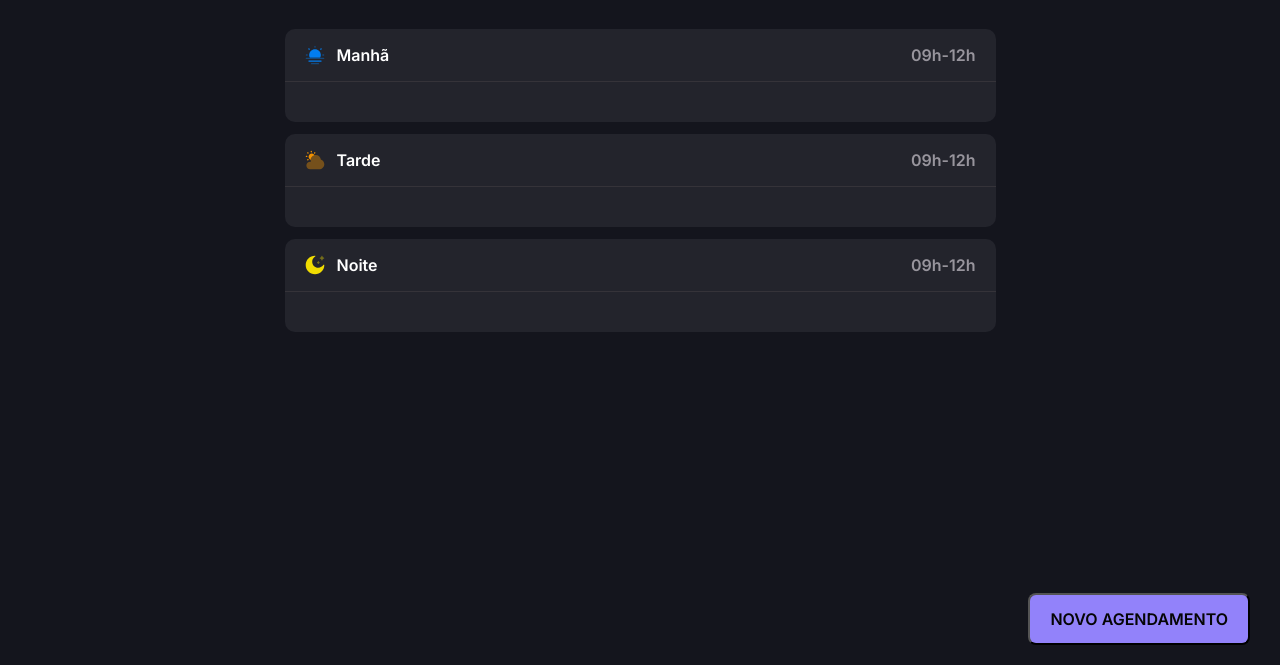
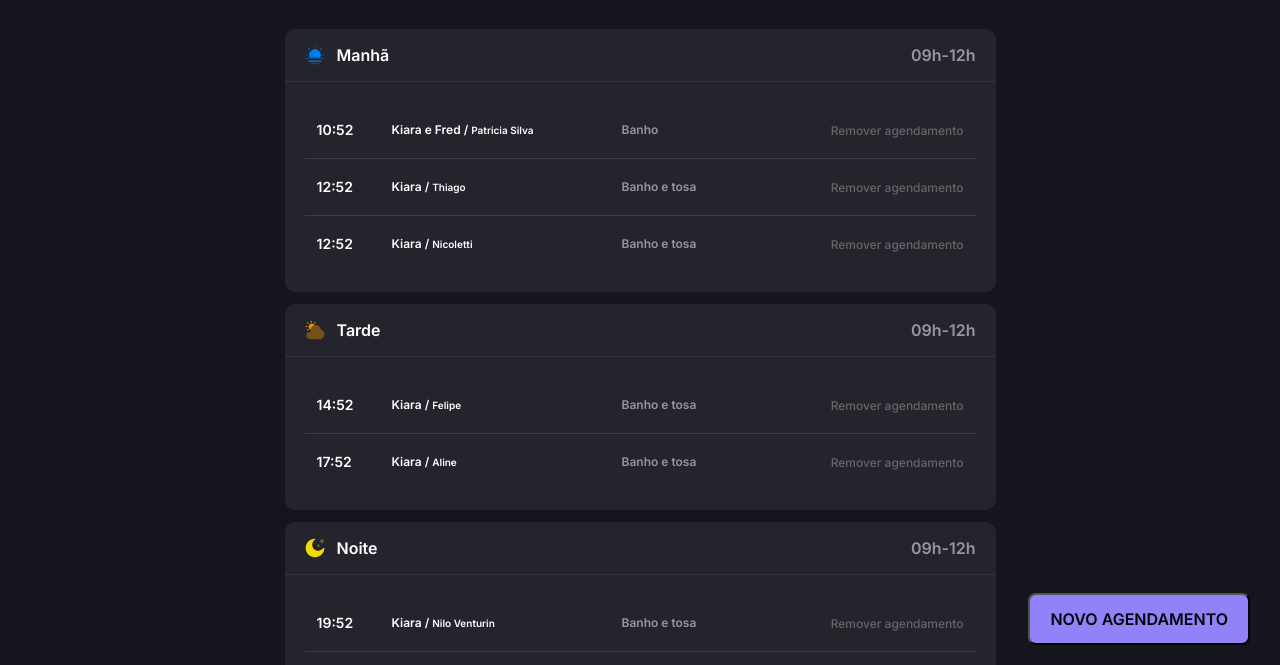
Before and after one commit to robertourias/agendamento-pet, a website built with webpack: page index.html in a window 1280 px wide. Shown: the part 125-790 px from the top of the page. Built offline with nearby package versions, Linux system fonts and the light colour scheme; data requests are answered from the project's data file; files whose address does not match are found by name.

Commit message:
O usuário pode visualizar os agendamentos separados por período;

```diff
--- a/server.json
+++ b/server.json
@@ -2,7 +2,7 @@
   "schedules": [
     {
       "tutor": "Patricia Silva",
-      "when": "2024-10-31T10:00:00.000Z",
+      "when": "2024-11-01T07:52:35-03:00",
       "pet": "Kiara e Fred",
       "phone": "11980927226",
       "service": "Banho",
@@ -11,7 +11,7 @@
     {
       "id": "1729364916066",
       "tutor": "Thiago",
-      "when": "2024-10-31T10:00:00.000Z",
+      "when": "2024-11-01T09:52:35-03:00",
       "pet": "Kiara",
       "phone": "11980927661",
       "service": "Banho e tosa"
@@ -19,7 +19,7 @@
     {
       "id": "1729364953817",
       "tutor": "Felipe",
-      "when": "2024-10-31T11:00:00.000Z",
+      "when": "2024-11-01T11:52:35-03:00",
       "pet": "Kiara",
       "phone": "11980927661",
       "service": "Banho e tosa"
@@ -27,7 +27,7 @@
     {
       "id": "1729365059594",
       "tutor": "Aline",
-      "when": "2024-10-31T12:00:00.000Z",
+      "when": "2024-11-01T14:52:35-03:00",
       "pet": "Kiara",
       "phone": "11980927661",
       "service": "Banho e tosa"
@@ -35,7 +35,7 @@
     {
       "id": "1729457753532",
       "tutor": "Nilo Venturin",
-      "when": "2024-10-31T14:00:00.000Z",
+      "when": "2024-11-01T16:52:35-03:00",
       "pet": "Kiara",
       "phone": "11980927661",
       "service": "Banho e tosa"
@@ -43,7 +43,7 @@
     {
       "id": "1729364916009",
       "tutor": "Roberto",
-      "when": "2024-10-31T17:00:00.000Z",
+      "when": "2024-11-01T17:52:35-03:00",
       "pet": "Kiara",
       "phone": "11980927661",
       "service": "Banho e tosa"
@@ -51,7 +51,7 @@
     {
       "id": "1729364916004",
       "tutor": "Tamires",
-      "when": "2024-10-31T18:00:00.000Z",
+      "when": "2024-11-01T19:52:35-03:00",
       "pet": "Kiara",
       "phone": "11980927661",
       "service": "Banho e tosa"
@@ -59,7 +59,7 @@
     {
       "id": "172936491603",
       "tutor": "Zezé",
-      "when": "2024-10-31T20:00:00.000Z",
+      "when": "2024-11-01T21:52:35-03:00",
       "pet": "Kiara",
       "phone": "11980927661",
       "service": "Banho e tosa"
@@ -67,7 +67,7 @@
     {
       "id": "172936491602",
       "tutor": "Nicoletti",
-      "when": "2024-10-31T21:00:00.000Z",
+      "when": "2024-11-01T09:52:35-03:00",
       "pet": "Kiara",
       "phone": "11980927661",
       "service": "Banho e tosa"
@@ -75,7 +75,7 @@
     {
       "id": "1729364916011",
       "tutor": "Nathalia",
-      "when": "2024-10-31T20:00:00.000Z",
+      "when": "2024-11-01T17:52:35-03:00",
       "pet": "Kiara",
       "phone": "11980927661",
       "service": "Banho e tosa"
@@ -83,7 +83,7 @@
     {
       "id": "1729364953456",
       "tutor": "Felipe",
-      "when": "2024-10-31T11:00:00.000Z",
+      "when": "2024-11-01T17:52:35-03:00",
       "pet": "Fred",
       "phone": "11980927661",
       "service": "Banho e tosa"
--- a/src/modules/schedules/schedulesDay.js
+++ b/src/modules/schedules/schedulesDay.js
@@ -17,18 +17,50 @@ export async function schedulesDay() {
 
   // Preencher listagem
   dailySchedules.forEach((schedule) => {
-    console.log(schedule.name, schedule.when);
-    console.log(dayjs(schedule.when).hour());
+    try {
+      const hour = dayjs(schedule.when).format("HH:mm");
 
-    const lineElem = document.createElement('div').setAttribute('class', 'line');
-    const hourElem = document.createElement('div').setAttribute('class', 'col-hour');
-    const whoElem = document.createElement('div').setAttribute('class', 'col-who');
-    const serviceElem = document.createElement('div').setAttribute('class', 'col-service');
-    const controlElem = document.createElement('div').setAttribute('class', 'col-control');
+      const lineElem = document.createElement("div");
+      const hourElem = document.createElement("div");
+      const tutorElem = document.createElement("small");
+      const whoElem = document.createElement("div");
+      const serviceElem = document.createElement("div");
+      const controlElem = document.createElement("div");
+      const linkDelete = document.createElement("a");
+
+      lineElem.classList.add("line");
+      hourElem.classList.add("col-hour");
+      whoElem.classList.add("col-who");
+      serviceElem.classList.add("col-service");
+      controlElem.classList.add("col-control");
+      linkDelete.setAttribute("href", "#")
+      linkDelete.setAttribute("data-id", schedule.id);
+      linkDelete.textContent = "Remover agendamento";
+
+      hourElem.textContent = hour;
+      tutorElem.textContent = schedule.tutor;
+      whoElem.textContent = schedule.pet + " / ";
+      serviceElem.textContent = schedule.service;
+
+      // Adicionando tags na div linha
+      lineElem.append(hourElem);
+      lineElem.append(whoElem);
+      lineElem.append(serviceElem);
+      lineElem.append(controlElem);
+      whoElem.appendChild(tutorElem);
+      controlElem.append(linkDelete);
+
+      const hourParsed = parseInt(hour.substring(0,2));
+
+      if (hourParsed <= 12) {
+        morningElem.appendChild(lineElem);
+      } else if (hourParsed > 12 && hourParsed <= 18) {
+        afternoonElem.appendChild(lineElem);
+      } else {
+        eveningElem.appendChild(lineElem);
+      }
+    } catch (err) {
+      console.log(err);
+    }
   });
-
-
-
-
-
 }
```
Also changed, not shown: index.html (+1 -7 lines), src/modules/page-load.js (line endings or trailing spaces).
